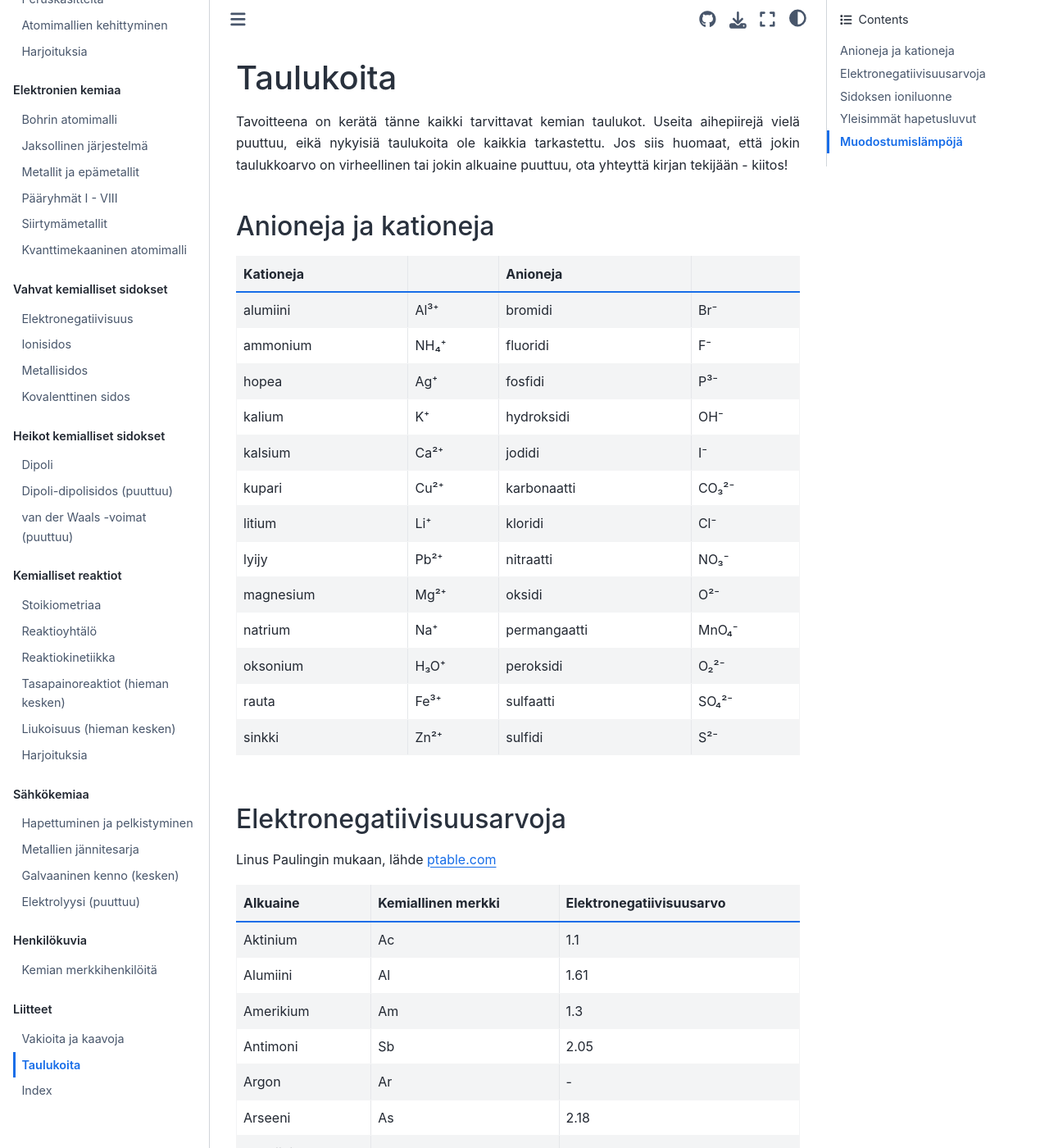
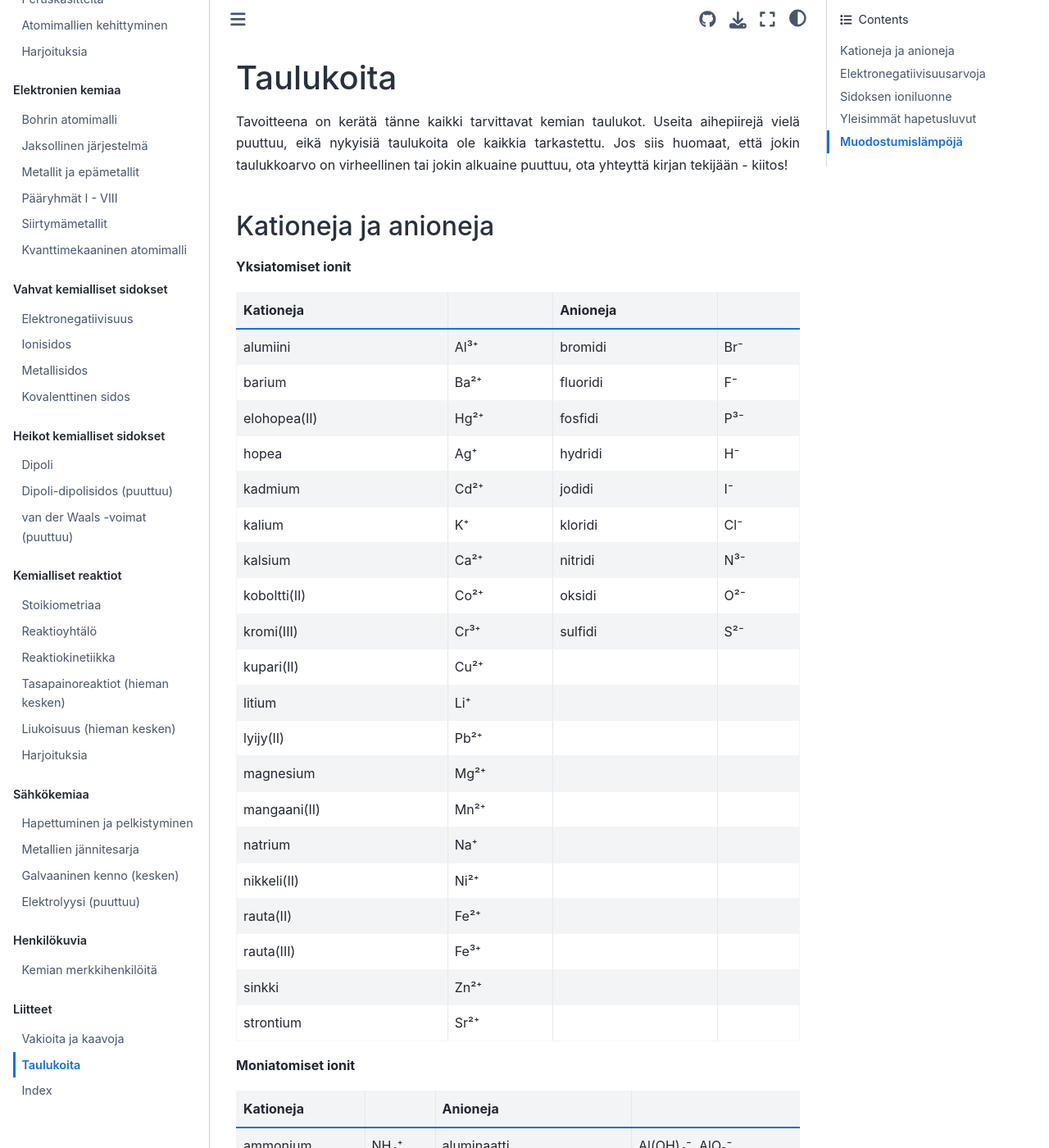
Before and after one commit to luma-lapinamk/miika-kemia, a Jupyter Book: the page built from notebooks/taulukoita.md, in a window 1280 px wide and 1400 px high. Shown: the whole window at 82% size. Built offline with Jupyter Book 1.0.4 settings and Sphinx 7.4.7 and the Sphinx Book theme 1.1.4, drawn with Linux system fonts in a browser that asks for light colours; some of the changed text lies outside the part shown.

Commit message:
Taulukko "Kationjea ja anioneja" päivitetty

```diff
--- a/notebooks/taulukoita.md
+++ b/notebooks/taulukoita.md
@@ -2,23 +2,67 @@
 
 Tavoitteena on kerätä tänne kaikki tarvittavat kemian taulukot. Useita aihepiirejä vielä puuttuu, eikä nykyisiä taulukoita ole kaikkia tarkastettu. Jos siis huomaat, että jokin taulukkoarvo on virheellinen tai jokin alkuaine puuttuu, ota yhteyttä kirjan tekijään - kiitos!
 
-## Anioneja ja kationeja
+## Kationeja ja anioneja
 
-| Kationeja   |            | Anioneja     |        |
-|-------------|------------|--------------|--------|
-| alumiini    | Al³⁺       | bromidi      | Br⁻    |
-| ammonium    | NH₄⁺       | fluoridi     | F⁻     |
-| hopea       | Ag⁺        | fosfidi      | P³⁻    |
-| kalium      | K⁺         | hydroksidi   | OH⁻    |
-| kalsium     | Ca²⁺       | jodidi       | I⁻     |
-| kupari      | Cu²⁺       | karbonaatti  | CO₃²⁻  |
-| litium      | Li⁺        | kloridi      | Cl⁻    |
-| lyijy       | Pb²⁺       | nitraatti    | NO₃⁻   |
-| magnesium   | Mg²⁺       | oksidi       | O²⁻    |
-| natrium     | Na⁺        | permangaatti | MnO₄⁻  |
-| oksonium    | H₃O⁺       | peroksidi    | O₂²⁻   |
-| rauta       | Fe³⁺       | sulfaatti    | SO₄²⁻  |
-| sinkki      | Zn²⁺       | sulfidi      | S²⁻    |
+**Yksiatomiset ionit**
+| Kationeja     |    | Anioneja              |         |
+|---------------|---------|-----------------------|--------------|
+| alumiini      | Al³⁺    | bromidi               | Br⁻          |
+| barium        | Ba²⁺    | fluoridi              | F⁻           |
+| elohopea(II)  | Hg²⁺    | fosfidi               | P³⁻          |
+| hopea         | Ag⁺     | hydridi               | H⁻           |
+| kadmium       | Cd²⁺    | jodidi                | I⁻           |
+| kalium        | K⁺      | kloridi               | Cl⁻          |
+| kalsium       | Ca²⁺    | nitridi               | N³⁻          |
+| koboltti(II)  | Co²⁺    | oksidi                | O²⁻          |
+| kromi(III)    | Cr³⁺    | sulfidi               | S²⁻          |
+| kupari(II)    | Cu²⁺    |                       |              |
+| litium        | Li⁺     |                       |              |
+| lyijy(II)     | Pb²⁺    |                       |              |
+| magnesium     | Mg²⁺    |                       |              |
+| mangaani(II)  | Mn²⁺    |                       |              |
+| natrium       | Na⁺     |                       |              |
+| nikkeli(II)   | Ni²⁺    |                       |              |
+| rauta(II)     | Fe²⁺    |                       |              |
+| rauta(III)    | Fe³⁺    |                       |              |
+| sinkki        | Zn²⁺    |                       |              |
+| strontium     | Sr²⁺    |                       |              |
+
+**Moniatomiset ionit**
+| Kationeja     |    | Anioneja              |         |
+|---------------|---------|-----------------------|--------------|
+| ammonium      | NH₄⁺    | aluminaatti           | Al(OH)₄⁻, AlO₂⁻ |
+| oksonium      | H₃O⁺    | amidi                 | NH₂⁻         |
+|               |         | arsenaatti            | AsO₄³⁻       |
+|               |         | arseniitti            | AsO₃³⁻       |
+|               |         | asetaatti             | CH₃COO⁻      |
+|               |         | bromaatti             | BrO₃⁻        |
+|               |         | dikromaatti           | Cr₂O₇²⁻      |
+|               |         | divetyfosfaatti       | H₂PO₄⁻       |
+|               |         | formiaatti            | HCOO⁻        |
+|               |         | fosfaatti             | PO₄³⁻        |
+|               |         | karbonaatti           | CO₃²⁻        |
+|               |         | kloraatti             | ClO₃⁻        |
+|               |         | kloriitti             | ClO₂⁻        |
+|               |         | kromaatti             | CrO₄²⁻       |
+|               |         | metafosfaatti         | PO₃⁻         |
+|               |         | monovetyfosfaatti     | HPO₄²⁻       |
+|               |         | nitraatti             | NO₃⁻         |
+|               |         | nitriitti             | NO₂⁻         |
+|               |         | oksalaatti            | C₂O₄²⁻       |
+|               |         | perkloraatti          | ClO₄⁻        |
+|               |         | permanganaatti        | MnO₄⁻        |
+|               |         | peroksidi             | O₂²⁻         |
+|               |         | silikaatti            | SiO₄⁴⁻, SiO₃²⁻ |
+|               |         | sulfaatti             | SO₄²⁻        |
+|               |         | sulfiitti             | SO₃²⁻        |
+|               |         | syanidi               | CN⁻          |
+|               |         | tiosulfaatti          | S₂O₃²⁻       |
+|               |         | tiosyanaatti          | SCN⁻         |
+|               |         | vetykarbonaatti       | HCO₃⁻        |
+|               |         | vetysulfaatti         | HSO₄⁻        |
+|               |         | vetysulfidi           | HS⁻          |
+|               |         | vetysulfiitti         | HSO₃⁻        |
 
 ## {index}`Elektronegatiivisuusarvoja`
 Linus Paulingin mukaan, lähde <a href="https://ptable.com/#Ominaisuudet/Elektronegatiivisuus" target="_blank">ptable.com</a>
```
